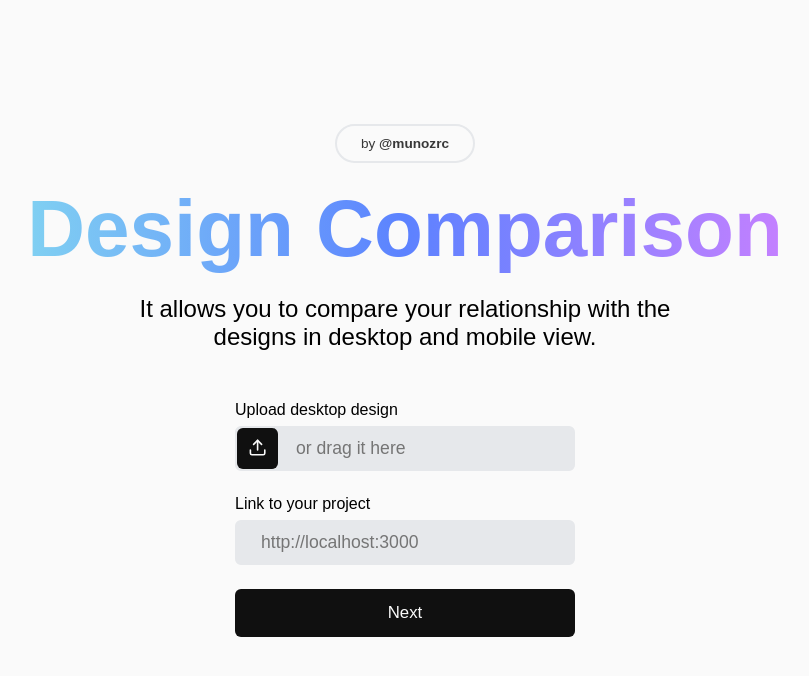
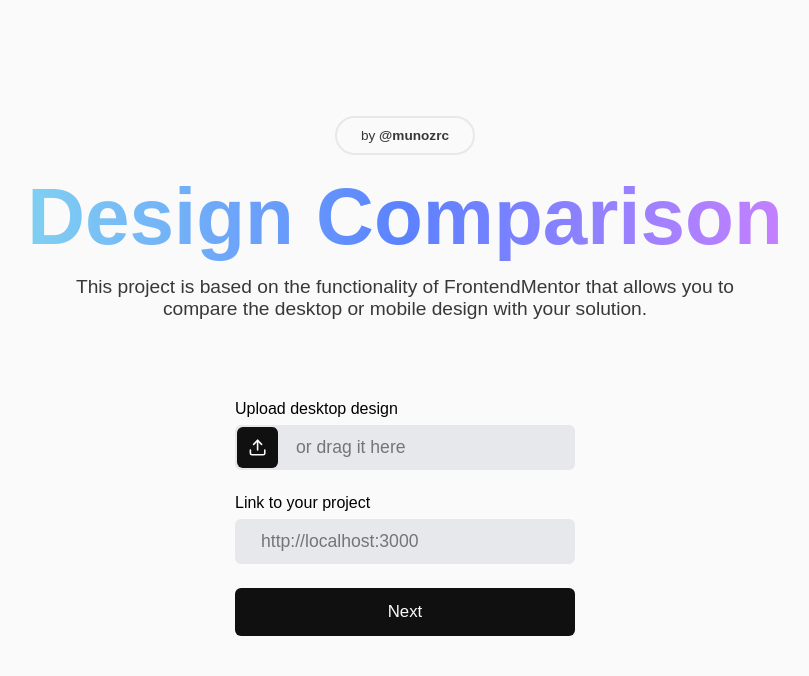
Before and after one commit to munozrc/design-comparison, a Svelte app: page / in a window 1280 px wide. Shown: the top 676 px of the page, without its empty margins (235-1044 px from the left). Built offline with nearby package versions, Linux system fonts and the light colour scheme.

Commit message:
feat(Root): Create Hero component

```diff
--- a/src/App.svelte
+++ b/src/App.svelte
@@ -1,9 +1,9 @@
 <script>
   import { clearAllDataToLocalStorage, getDataFromLocalStorage, setDataToLocalStorage } from './utils'
   import ComparisonSlider from './lib/ComparisonSlider.svelte'
-  // import FieldDropImage from './lib/FieldDropImage.svelte'
   import InputField from './lib/InputField.svelte'
   import ImageField from './lib/ImageField.svelte'
+  import Hero from './lib/Hero.svelte'
 
   let solutionSource = getDataFromLocalStorage('solution', '')
   let designSource = getDataFromLocalStorage('design', '')
@@ -37,11 +37,7 @@
 <main>
   {#if (view === 'CONFIG_VIEW')}
     <div class="wrapper">
-      <header>
-        <a href="https://github.com/munozrc" target="_blank">by <strong>@munozrc</strong></a>
-        <h1>Design Comparison</h1>
-        <p>It allows you to compare your relationship with the designs in desktop and mobile view.</p>
-      </header>
+      <Hero />
       <form on:submit={handleSubmit}>
         <ImageField on:loadImage={handleLoadImage}/>
         <InputField
@@ -85,16 +81,14 @@
   }
 
   .wrapper,
-  header,
-  form,
-  h1 {
+  form {
     display: flex;
     flex-direction: column;
   }
 
   .wrapper {
     justify-content: center;
-    gap: 50px;
+    gap: 5rem;
     align-items: center;
     height: 100%;
   }
@@ -102,42 +96,8 @@
   form {
     width: 100%;
     max-width: 340px;
-    gap: 1.5em;
-    margin-bottom: 40px;
-  }
-
-  a {
-    text-decoration: none;
-    background-color: #fafafa;
-    padding: 10px 24px;
-    border-radius: 40px;
-    color: #383838;
-    font-size: 0.85em;
-    border: 2px solid #E6E8EB;
-    transition: box-shadow 0.3s ease-in-out;
-  }
-
-  a:hover {
-    box-shadow: rgba(149, 157, 165, 0.2) 0px 8px 24px;
-  }
-
-  header {
-    align-items: center;
-    gap: 20px;
-  }
-
-  h1 {
-    font-size: 5em;
-    background: linear-gradient(90deg,#80d0f2,#5c82ff,#c480ff);
-    -webkit-background-clip: text;
-    -webkit-text-fill-color: transparent;
-    background-clip: text;
-  }
-
-  p {
-    text-align: center;
-    max-width: 60%;
-    font-size: 1.5em;
+    gap: 1.5rem;
+    margin-bottom: 3rem;
   }
 
   button {
@@ -152,7 +112,7 @@
     user-select: none;
     text-align: center;
     border: none;
-    font-size: 1.05em;
+    font-size: 1.05rem;
   }
 
   button:hover {
--- /dev/null
+++ b/src/lib/Hero.svelte
@@ -0,0 +1,45 @@
+<header>
+  <a href="https://github.com/munozrc" target="_blank">by <strong>@munozrc</strong></a>
+  <h1>Design Comparison</h1>
+  <p>This project is based on the functionality of FrontendMentor that allows you to compare the desktop or mobile design with your solution.</p>
+</header>
+
+<style>
+  header {
+    display: flex;
+    flex-direction: column;
+    align-items: center;
+  }
+
+  h1 {
+    font-size: 5em;
+    background: linear-gradient(90deg,#80d0f2,#5c82ff,#c480ff);
+    -webkit-background-clip: text;
+    -webkit-text-fill-color: transparent;
+    background-clip: text;
+    margin-bottom: 0.8rem;
+  }
+
+  p {
+    text-align: center;
+    max-width: 60%;
+    font-size: 1.2rem;
+    color: #383838;
+  }
+
+  a {
+    text-decoration: none;
+    background-color: #fafafa;
+    padding: 10px 24px;
+    border-radius: 40px;
+    color: #383838;
+    font-size: 0.85em;
+    border: 2px solid #E6E8EB;
+    transition: box-shadow 0.3s ease-in-out;
+    margin-bottom: 1rem;
+  }
+
+  a:hover {
+    box-shadow: rgba(149, 157, 165, 0.2) 0px 8px 24px;
+  }
+</style>
```
